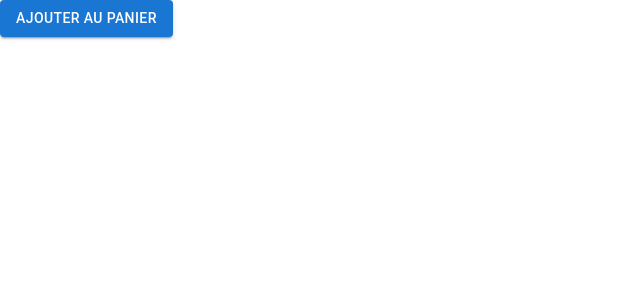
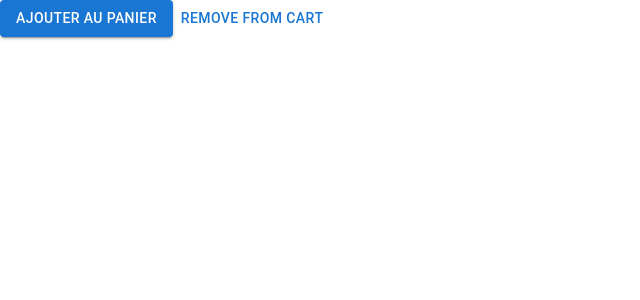
Before and after one commit to Cecile-Hirschauer/vite-front-ecommerce, a React (Vite) app: page / in a window 1280 px wide. Shown: the top 300 px of the page, without its empty margins (0-640 px from the left). Built offline with nearby package versions, Linux system fonts and the light colour scheme.

Commit message:
feat(remove-cart-product): create remove cart button

```diff
--- a/src/App.tsx
+++ b/src/App.tsx
@@ -1,10 +1,20 @@
 import AddCartButton from './features/cart/add-cart-product/ui/AddCartButton';
+import RemoveCartButton from './features/cart/remove-cart-product/ui/RemoveCartButton';
 
 function App() {
   const addToCart = (): void => {
     alert('call API pour ajouter le produit au panier côté serveur');
   };
-  return <AddCartButton addToCart={addToCart} />;
+
+  const removeFromCart = (): void => {
+    alert('remove from cart');
+  };
+  return (
+    <>
+      <AddCartButton addToCart={addToCart} />
+      <RemoveCartButton removeFromCart={removeFromCart} />
+    </>
+  );
 }
 
 export default App;
--- /dev/null
+++ b/src/features/cart/remove-cart-product/ui/RemoveCartButton/RemoveCartButton.tsx
@@ -0,0 +1,12 @@
+import type { ReactElement } from 'react';
+import Button from '../../../../../common/design-system/Button';
+
+type Props = {
+  removeFromCart: () => void;
+};
+
+const RemoveCartButton = ({ removeFromCart }: Props): ReactElement => {
+  return <Button onClick={removeFromCart}>Remove from cart</Button>;
+};
+
+export default RemoveCartButton;
--- /dev/null
+++ b/src/features/cart/remove-cart-product/ui/RemoveCartButton/index.tsx
@@ -0,0 +1 @@
+export { default } from './RemoveCartButton';
```
